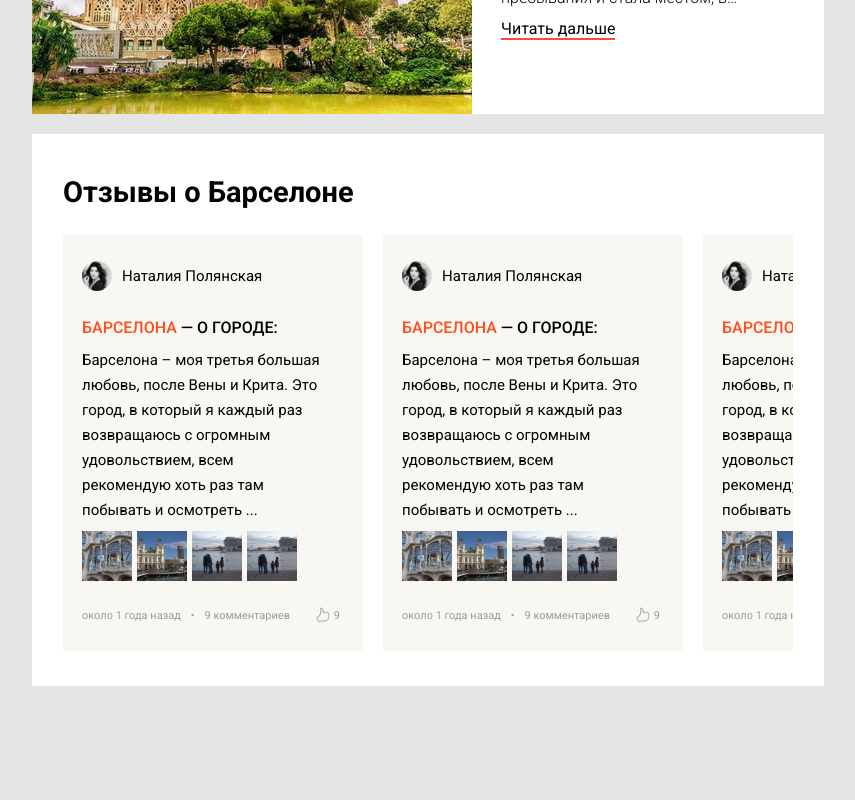
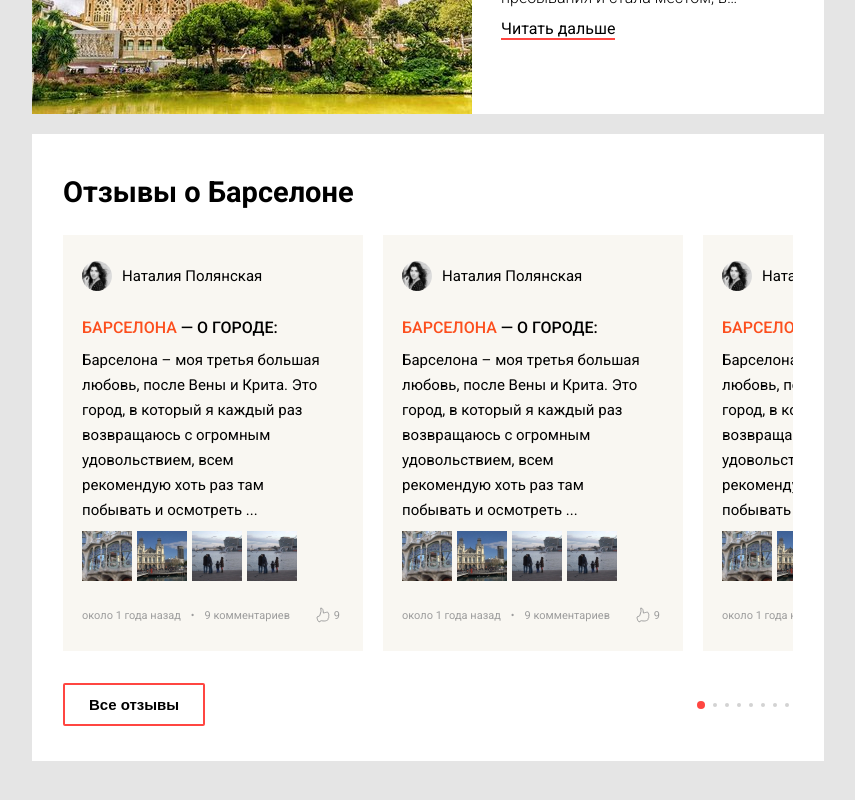
Before and after one commit to Chefchelious/rc-test, a Vue app: page / in a window 1280 px wide. Shown: the part 436-1236 px from the top of the page, without its empty margins (212-1067 px from the left). Built offline with nearby package versions, Linux system fonts and the light colour scheme.

Commit message:
swiper slide reviews block done

```diff
--- a/src/components/city-reviews.vue
+++ b/src/components/city-reviews.vue
@@ -6,8 +6,10 @@
       :slides-per-view="'auto'"
       :space-between="20"
       :pagination="{
+        el: '.swiper-pagination',
         clickable: true
       }"
+      :modules="[Pagination]"
       class="mySwiper"
     >
       <swiper-slide>
@@ -33,7 +35,24 @@
       <swiper-slide>
         <review-card />
       </swiper-slide>
+
+      <swiper-slide>
+        <review-card />
+      </swiper-slide>
+
+      <swiper-slide>
+        <review-card />
+      </swiper-slide>
+
+      <swiper-slide>
+        <review-card />
+      </swiper-slide>
     </swiper>
+
+    <div class="reviews-footer">
+      <button class="all-reviews-btn">Все отзывы</button>
+      <div class="swiper-pagination"></div>
+    </div>
   </section>
 </template>
 
@@ -41,6 +60,7 @@
 import ReviewCard from '@/components/review-card.vue'
 import { Swiper, SwiperSlide } from 'swiper/vue'
 import 'swiper/css/pagination'
+import { Pagination } from 'swiper/modules'
 import 'swiper/swiper-bundle.css'
 </script>
 
@@ -60,4 +80,46 @@ import 'swiper/swiper-bundle.css'
 .swiper-slide {
   width: 300px;
 }
+
+.all-reviews-btn {
+  padding: 12px 24px;
+  border-radius: 2px;
+  background-color: transparent;
+  border: 2px solid #ff4641;
+  font-weight: 600;
+  font-size: 15px;
+  line-height: 15px;
+}
+
+.reviews-footer {
+  position: relative;
+  margin-top: 32px;
+}
+
+.swiper-pagination {
+  position: absolute;
+  bottom: 17px;
+  right: 0;
+  width: auto;
+  width: 100%;
+  display: flex;
+  justify-content: flex-end;
+  align-items: center;
+}
+
+:deep(.swiper-pagination-bullet) {
+  width: 4px;
+  height: 4px;
+  background: #212121;
+  border-radius: 50%;
+  transition: background 0.3s;
+  margin: 0 4px;
+}
+
+:deep(.swiper-pagination-bullet-active) {
+  width: 8px;
+  height: 8px;
+  background: #ff4641;
+  opacity: 1;
+}
 </style>
```
